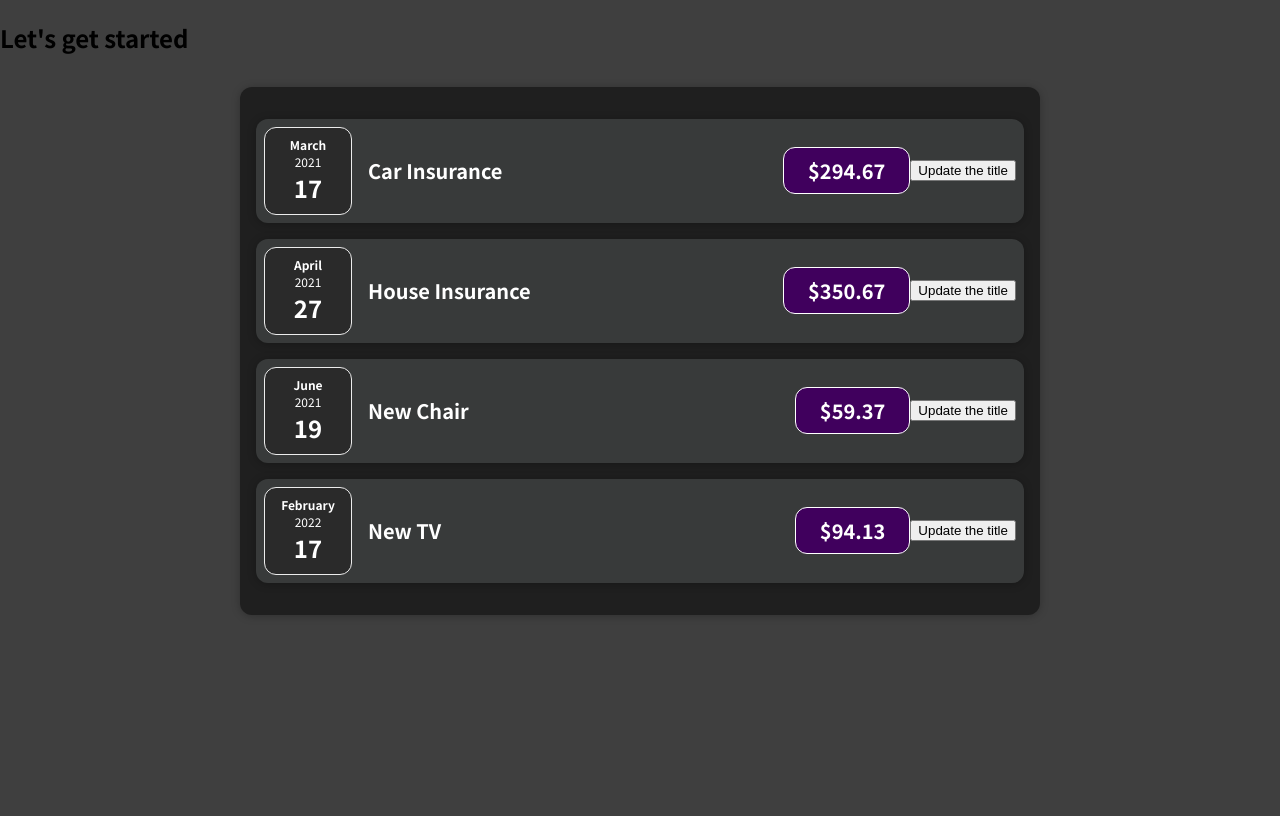
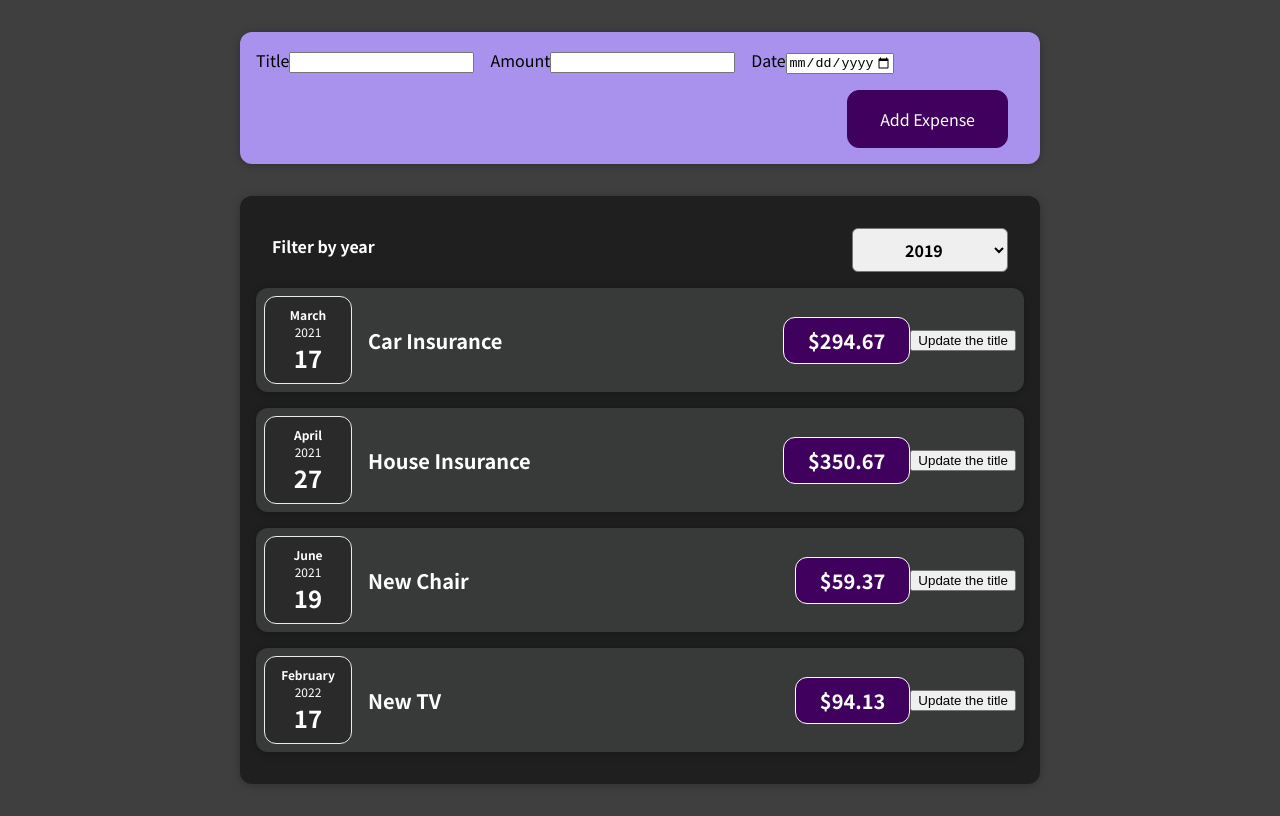
Before and after one commit to prateekS44/first-react-project, a React (Create React App) app: page / in a window 1280 px wide. Built offline with nearby package versions, Linux system fonts and the light colour scheme.

Commit message:
New expense addition form added, which passes the newly added expense to App.js. Also added Expense Filter which passes data to Expense js. Both additions use 2 way binding as well

```diff
--- a/src/App.js
+++ b/src/App.js
@@ -1,4 +1,6 @@
 import React from 'react';
+
+import NewExpense from './components/NewExpense/NewExpense';
 import Expenses from "./components/Expenses/Expenses";
 
 const App = () => {
@@ -29,20 +31,25 @@ const App = () => {
     },
   ];
 
-  // return (
-  //   <div>
-  //     <h2>Let's get started!</h2>
-  //     <Expenses expenses={expenses} />
-  //   </div>
-  // );
+  const newExpenseEvent = (newExpense) => {
+    console.log('App js')
+    console.log(newExpense);
+  }
+
+  return (
+    <div>
+      <NewExpense onNewExpense={newExpenseEvent}/>
+      <Expenses expenses={expenses} />
+    </div>
+  );
 
   //Alternative for above code
-  return React.createElement(
-    'div',
-    {},
-    React.createElement('h2', {}, "Let's get started"),
-    React.createElement(Expenses, { expenses })
-  );
+  // return React.createElement(
+  //   'div',
+  //   {},
+  //   React.createElement('h2', {}, "Let's get started"),
+  //   React.createElement(Expenses, { expenses })
+  // );
 }
 
 export default App;
--- /dev/null
+++ b/src/components/Expenses/ExpenseFilter.css
@@ -0,0 +1,24 @@
+.expenses-filter {
+    color: white;
+    padding: 0 1rem;
+  }
+
+  .expenses-filter__control {
+    display: flex;
+    width: 100%;
+    align-items: center;
+    justify-content: space-between;
+    margin: 1rem 0;
+  }
+
+  .expenses-filter label {
+    font-weight: bold;
+    margin-bottom: 0.5rem;
+  }
+
+  .expenses-filter select {
+    font: inherit;
+    padding: 0.5rem 3rem;
+    font-weight: bold;
+    border-radius: 6px;
+  }
--- /dev/null
+++ b/src/components/Expenses/ExpenseFilter.js
@@ -0,0 +1,27 @@
+import React from 'react';
+
+import './ExpenseFilter.css';
+
+const ExpensesFilter = (props) => {
+  const { filterValue, onFilterChange} = props;
+
+  const selectOnChangeHandler = (event) => {
+    onFilterChange(event.target.value);
+  }
+
+  return (
+    <div className='expenses-filter'>
+      <div className='expenses-filter__control'>
+        <label>Filter by year</label>
+        <select onChange={selectOnChangeHandler} value={filterValue}>
+          <option value='2022'>2022</option>
+          <option value='2021'>2021</option>
+          <option value='2020'>2020</option>
+          <option value='2019'>2019</option>
+        </select>
+      </div>
+    </div>
+  );
+};
+
+export default ExpensesFilter;
--- a/src/components/Expenses/Expenses.js
+++ b/src/components/Expenses/Expenses.js
@@ -1,14 +1,24 @@
-import React from 'react';
+import React, { useState } from "react";
 
 import "./Expenses.css";
 import ExpenseItem from "./ExpenseItem";
+import ExpenseFilter from "./ExpenseFilter";
 import Card from "../UI/Card";
 
 const Expenses = (props) => {
   const { expenses } = props;
+  const [selectedExpenseYear, setSelectedExpenseYear] = useState('2019');
+
+
+  const filterChangeHandler = (filterYear) => {
+    setSelectedExpenseYear(filterYear);
+    console.log('current', selectedExpenseYear);
+  }
 
   return (
+    <div>
       <Card className="expenses">
+        <ExpenseFilter filterValue={selectedExpenseYear} onFilterChange={filterChangeHandler}/>
         <ExpenseItem
           title={expenses[0].title}
           amount={expenses[0].amount}
@@ -30,7 +40,8 @@ const Expenses = (props) => {
           date={expenses[3].date}
         ></ExpenseItem>
       </Card>
+    </div>
   );
-}
+};
 
 export default Expenses;
--- /dev/null
+++ b/src/components/NewExpense/ExpenseForm.css
@@ -0,0 +1,26 @@
+.new-expense__controls {
+  display: flex;
+  flex-wrap: wrap;
+  gap: 1rem;
+  margin-bottom: 1rem;
+  text-align: left;
+}
+
+.new-expense__control label {
+  font-weight: bold;
+  margin-bottom: 0.5rem;
+  display: block;
+}
+
+.new-expense__control input {
+  font: inherit;
+  padding: 0.5rem;
+  border-radius: 6px;
+  border: 1px solid #ccc;
+  width: 20rem;
+  max-width: 100%;
+}
+
+.new-expense__actions {
+  text-align: right;
+}
--- /dev/null
+++ b/src/components/NewExpense/ExpenseForm.js
@@ -0,0 +1,83 @@
+import React, { useState } from "react";
+
+import "./ExpenseForm.css";
+
+const ExpenseForm = (props) => {
+  const { onSaveNewExpense } = props;
+  const [enteredTitle, setEnteredTitle] = useState("");
+  const [enteredAmount, setEnteredAmount] = useState("");
+  const [enteredDate, setEnteredDate] = useState("");
+
+  const titleOnChangeEvent = (event) => {
+    // console.log('title change');
+    // console.log(event.target.value);
+    setEnteredTitle(event.target.value);
+  };
+
+  const amountOnChangeEvent = (event) => {
+    // console.log('amount change');
+    // console.log(event.target.value);
+    setEnteredAmount(event.target.value);
+  };
+
+  const dateOnChangeEvent = (event) => {
+    // console.log('date change');
+    // console.log(event.target.value);
+    setEnteredDate(event.target.value);
+  };
+
+  const submitFormEvent = (event) => {
+    event.preventDefault();
+    const newExpense = {
+      title: enteredTitle,
+      amount: enteredAmount,
+      date: enteredDate,
+    };
+
+    setEnteredTitle("");
+    setEnteredAmount("");
+    setEnteredDate("");
+
+    onSaveNewExpense(newExpense);
+  };
+
+  return (
+    <form onSubmit={submitFormEvent}>
+      <div className="new-expense__controls">
+        <div className="new-expense_control">
+          <label>Title</label>
+          <input
+            type="text"
+            value={enteredTitle}
+            onChange={titleOnChangeEvent}
+          />
+        </div>
+        <div className="new-expense_control">
+          <label>Amount</label>
+          <input
+            type="number"
+            value={enteredAmount}
+            min="0.01"
+            step="0.01"
+            onChange={amountOnChangeEvent}
+          />
+        </div>
+        <div className="new-expense_control">
+          <label>Date</label>
+          <input
+            type="date"
+            value={enteredDate}
+            min="2019-01-01"
+            max="2022-12-31"
+            onChange={dateOnChangeEvent}
+          />
+        </div>
+      </div>
+      <div className="new-expense__actions">
+        <button type="submit">Add Expense</button>
+      </div>
+    </form>
+  );
+};
+
+export default ExpenseForm;
--- /dev/null
+++ b/src/components/NewExpense/NewExpense.css
@@ -0,0 +1,38 @@
+.new-expense {
+  background-color: #a892ee;
+  padding: 1rem;
+  margin: 2rem auto;
+  width: 50rem;
+  max-width: 95%;
+  border-radius: 12px;
+  text-align: center;
+  box-shadow: 0 1px 8px rgba(0, 0, 0, 0.25);
+}
+
+.new-expense button {
+  font: inherit;
+  cursor: pointer;
+  padding: 1rem 2rem;
+  border: 1px solid #40005d;
+  background-color: #40005d;
+  color: white;
+  border-radius: 12px;
+  margin-right: 1rem;
+}
+
+.new-expense button:hover,
+.new-expense button:active {
+  background-color: #510674;
+  border-color: #510674;
+}
+
+.new-expense button.alternative {
+  color: #220131;
+  border-color: transparent;
+  background-color: transparent;
+}
+
+.new-expense button.alternative:hover,
+.new-expense button.alternative:active {
+  background-color: #ddb3f8;
+}
--- /dev/null
+++ b/src/components/NewExpense/NewExpense.js
@@ -0,0 +1,26 @@
+import React from "react";
+
+import "./NewExpense.css";
+import ExpenseForm from "./ExpenseForm";
+
+const NewExpense = (props) => {
+  const { onNewExpense } = props
+  const saveNewExpense = (newExpenseData) => {
+    // console.log('In new expense js')
+    // console.log(newExpenseData);
+    const expense = {
+        ...newExpenseData,
+        id: Date.now().toString()
+    }
+
+    onNewExpense(expense);
+  }
+
+  return (
+    <div className="new-expense">
+      <ExpenseForm onSaveNewExpense={saveNewExpense} />
+    </div>
+  );
+};
+
+export default NewExpense;
```
Also changed, not shown: 1 other file (tests, documents, lock files or other folders). Lines whose indentation alone changed are shown as unchanged.
